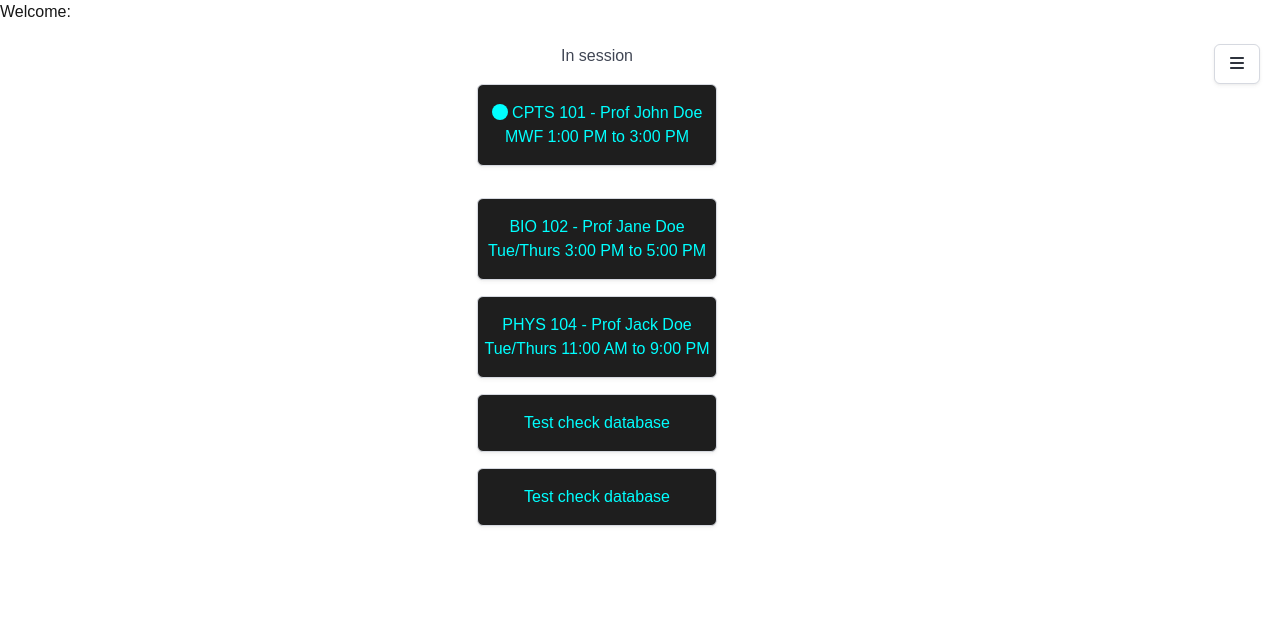
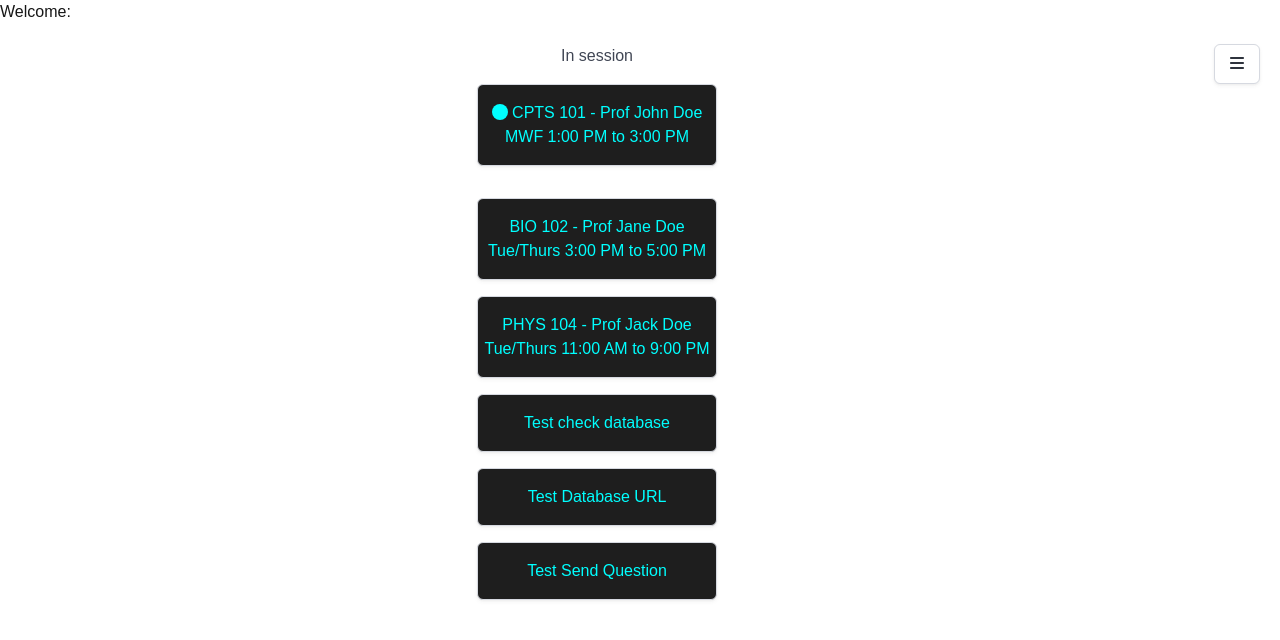
Before and after one commit to donmjoseph/attendance-clicker, a Next.js app in the folder Client/bulma_project/: page /makePages in a window 1280 px wide. Shown: the top 640 px of the page. Built offline with nearby package versions, Linux system fonts and the light colour scheme.

Commit message:
Database Connection Success

```diff
--- a/Client/bulma_project/src/app/makePages/page.tsx
+++ b/Client/bulma_project/src/app/makePages/page.tsx
@@ -15,6 +15,17 @@ import { profile } from 'console';
 
 library.add(faCircle);
 library.add(faBars);
+
+// Question Data format
+interface QuestionData {
+    question_id: number;
+    class_id: string;
+    class_name: string;
+    question_title: string;
+    answers: number[];
+    correct_answer: number;
+    created: string;
+};
 
 export default function Home() {
     const [menu, showMenu] = useState(false);
@@ -44,7 +55,7 @@ export default function Home() {
 
     const checkDatabase = async () => {
         try {
-            const response = await fetch('http://10.109.254.204:3001');  // localhost should work, but try an ip address instead
+            const response = await fetch('http://HIDDEN');  // localhost should work, but try an ip address instead
             if (!response.ok) {
                 throw new Error('Network response was not ok');
             }
@@ -56,7 +67,7 @@ export default function Home() {
     };
 
     const testGetReq = async () => {
-          axios.get('http://10.109.254.204:3001/database_url')
+          axios.get('http://HIDDEN')
         .then(response => {
           console.log(response.data); // Handle the response data
         })
@@ -65,6 +76,31 @@ export default function Home() {
         });
 
     }
+
+    const testSendQuestion = async () => {
+        // Usual format yay!
+        const question: QuestionData = {
+            question_id: 3,
+            class_id: "550e8400-e29b-41d4-a716-446655440000",
+            class_name: "Physics 101",
+            question_title: "What is Butt first law?",
+            answers: [1, 2, 3, 4],
+            correct_answer: 2,
+            created: new Date().toISOString().split("Z")[0],
+        };
+
+            await axios.post('http:/HIDDEN', question, {
+                headers: {
+                "Content-Type": "application/json",
+                },
+            })
+            .then((response) => {
+                console.log("Response: ", response.data);
+            })
+            .catch((error) => {
+                console.log("Error: ", error.response);
+            });
+        }
 
   return (
 
@@ -123,9 +159,11 @@ export default function Home() {
         <p>Test check database</p>
     </button>
     <button className='button class-button' onClick={testGetReq}>
-        <p>Test check database</p>
+        <p>Test Database URL</p>
     </button>
-
+    <button className='button class-button' onClick={testSendQuestion}>
+        <p>Test Send Question</p>
+    </button>
     </div>
     </div>
     );
```
